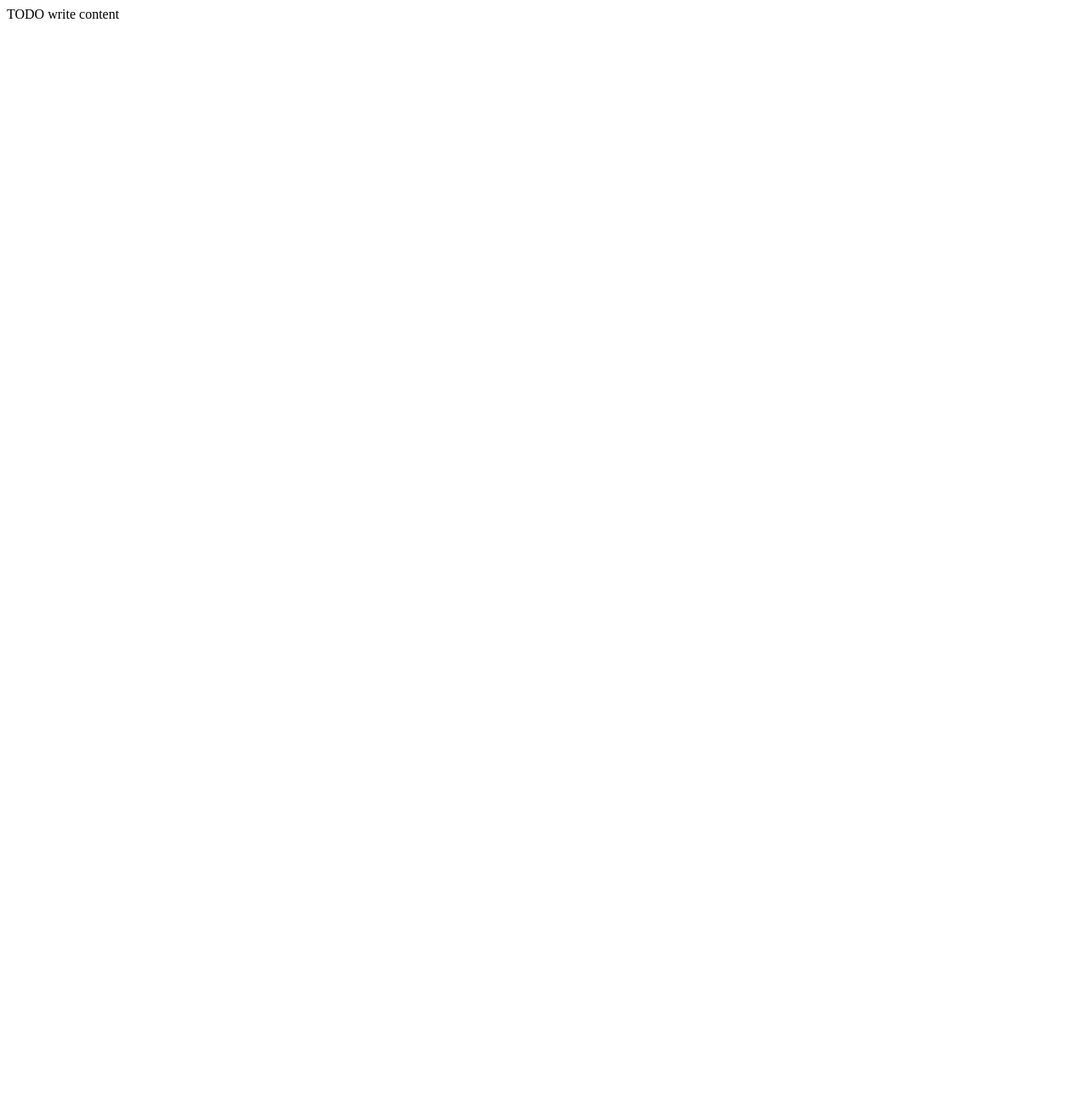
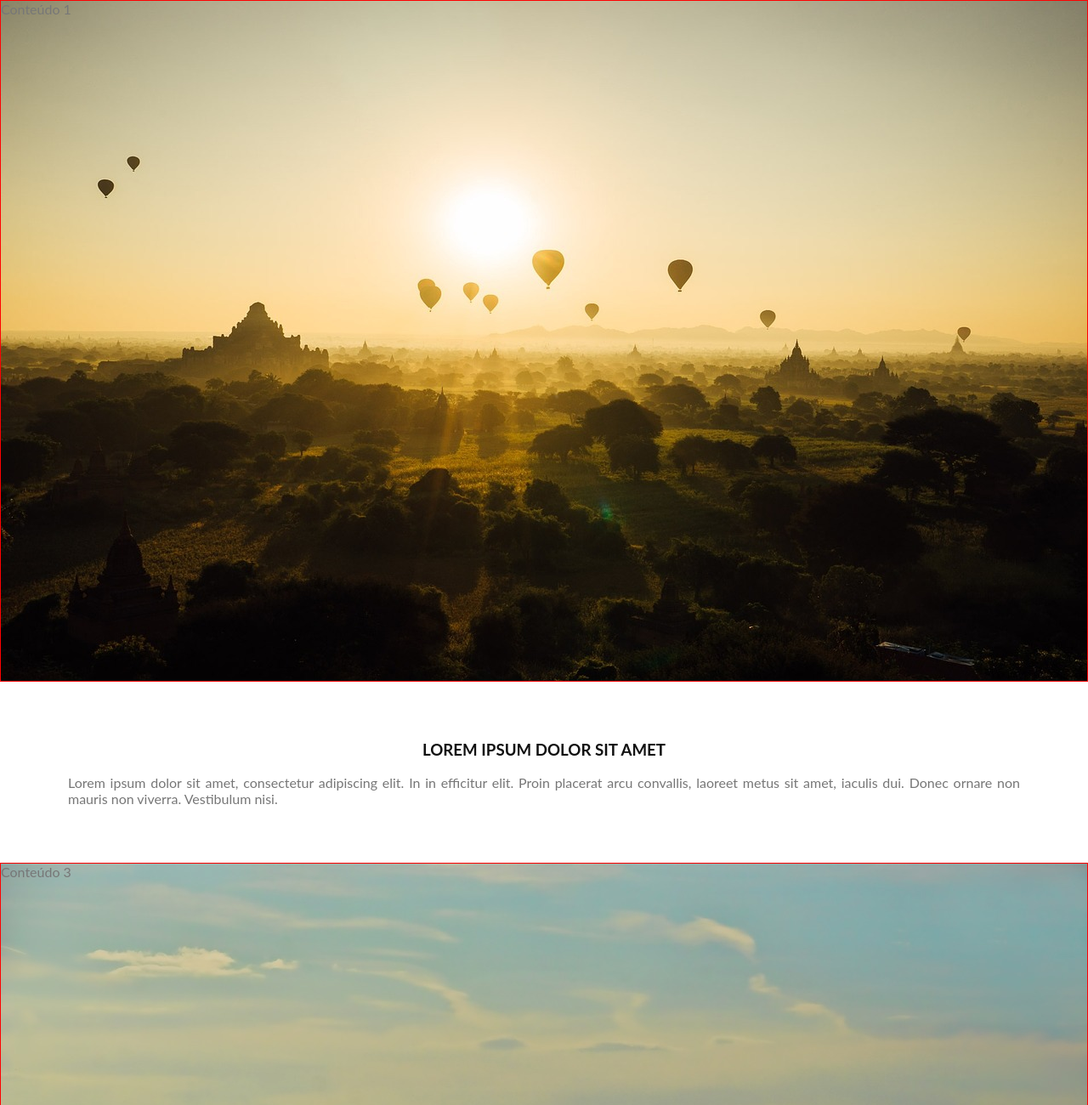
Before and after one commit to edertavares/DevMaster, a plain HTML site: page HTML com CSS/projetoCSS3Intermediario/efeito-Parallax/index.html in a window 1280 px wide. Shown: the top 1300 px of the page at 85% size. Before the commit the page ends 800 px from the top, so only its background shows below. Drawn offline with Linux system fonts and the light colour scheme.

Commit message:
Create page 1

```diff
--- a/HTML com CSS/projetoCSS3Intermediario/efeito-Parallax/CSS/estilo.css
+++ b/HTML com CSS/projetoCSS3Intermediario/efeito-Parallax/estilo.css
@@ -3,6 +3,12 @@ Click nbfs://nbhost/SystemFileSystem/Templates/Licenses/license-default.txt to c
 Click nbfs://nbhost/SystemFileSystem/Templates/Other/CascadeStyleSheet.css to edit this template
 */
 /*
-    Created on : 12 de nov de 2023, 11:57:46
+    Created on : 12 de nov de 2023, 15:22:31
     Author     : eder
 */
+.conteudo{
+    color: #777;
+    background-color: white;
+    text-align: justify;
+    padding: 50px 80px;
+}
--- a/HTML com CSS/projetoCSS3Intermediario/efeito-Parallax/index.html
+++ b/HTML com CSS/projetoCSS3Intermediario/efeito-Parallax/index.html
@@ -4,12 +4,55 @@ Click nbfs://nbhost/SystemFileSystem/Templates/Licenses/license-default.txt to c
 Click nbfs://nbhost/SystemFileSystem/Templates/Other/html.html to edit this template
 -->
 <html>
-    <head>
-        <title>TODO supply a title</title>
+    <head lang="pt-br">
+        <title>Efeito Parallax.</title>
         <meta charset="UTF-8">
-        <meta name="viewport" content="width=device-width, initial-scale=1.0">
+        <!--Estilo Customizado-->
+        <style type="text/css">
+            body, html{
+                margin: 0;
+                font: 16px "Lato", sans-serif;
+                color: #777;
+                height: 100%;
+            }
+            .conteudo{
+                color: #777;
+                background-color: white;
+                text-align: justify;
+                padding: 50px 80px;
+            }
+            h3{
+                text-transform: uppercase;
+                color: #111;
+                text-align: center;
+            }
+            /***EFEITO PARALAX***/
+            .caixa1, .caixa2{
+                border: 1px solid red;
+                height: 100%;
+            }
+            .caixa1{
+                background-image: url(imagens/imagem1.jpg);
+            }
+            .caixa2{
+                background-image: url(imagens/imagem2.jpg);
+            }
+
+        </style>
     </head>
     <body>
-        <div>TODO write content</div>
+        <div class="caixa1">
+            Conteúdo 1
+        </div>
+        <div class="conteudo">
+            <h3>Lorem ipsum dolor sit amet</h3>
+            <p>Lorem ipsum dolor sit amet, consectetur adipiscing elit. In in efficitur elit.
+                Proin placerat arcu convallis, laoreet metus sit amet, iaculis dui.
+                Donec ornare non mauris non viverra. Vestibulum nisi.
+            </p>
+        </div>
+        <div class="caixa2">
+            Conteúdo 3
+        </div>
     </body>
 </html>
```
Also changed, not shown: HTML com CSS/projetoCSS3Intermediario/efeito-Parallax/imagens/imagem1.jpg (added), HTML com CSS/projetoCSS3Intermediario/efeito-Parallax/imagens/imagem2.jpg (added), HTML com CSS/projetoCSS3Intermediario/efeito-Parallax/imagens/imagem3.jpg (added), HTML com CSS/projetoCSS3Intermediario/efeito-Parallax/imagens/imagem4.jpg (added), HTML com CSS/projetoCSS3Intermediario/efeito-Parallax/imagens/imagem5.jpg (added), HTML com CSS/projetoCSS3Intermediario/efeito-Parallax/imagens/imagem6.jpg (added).
